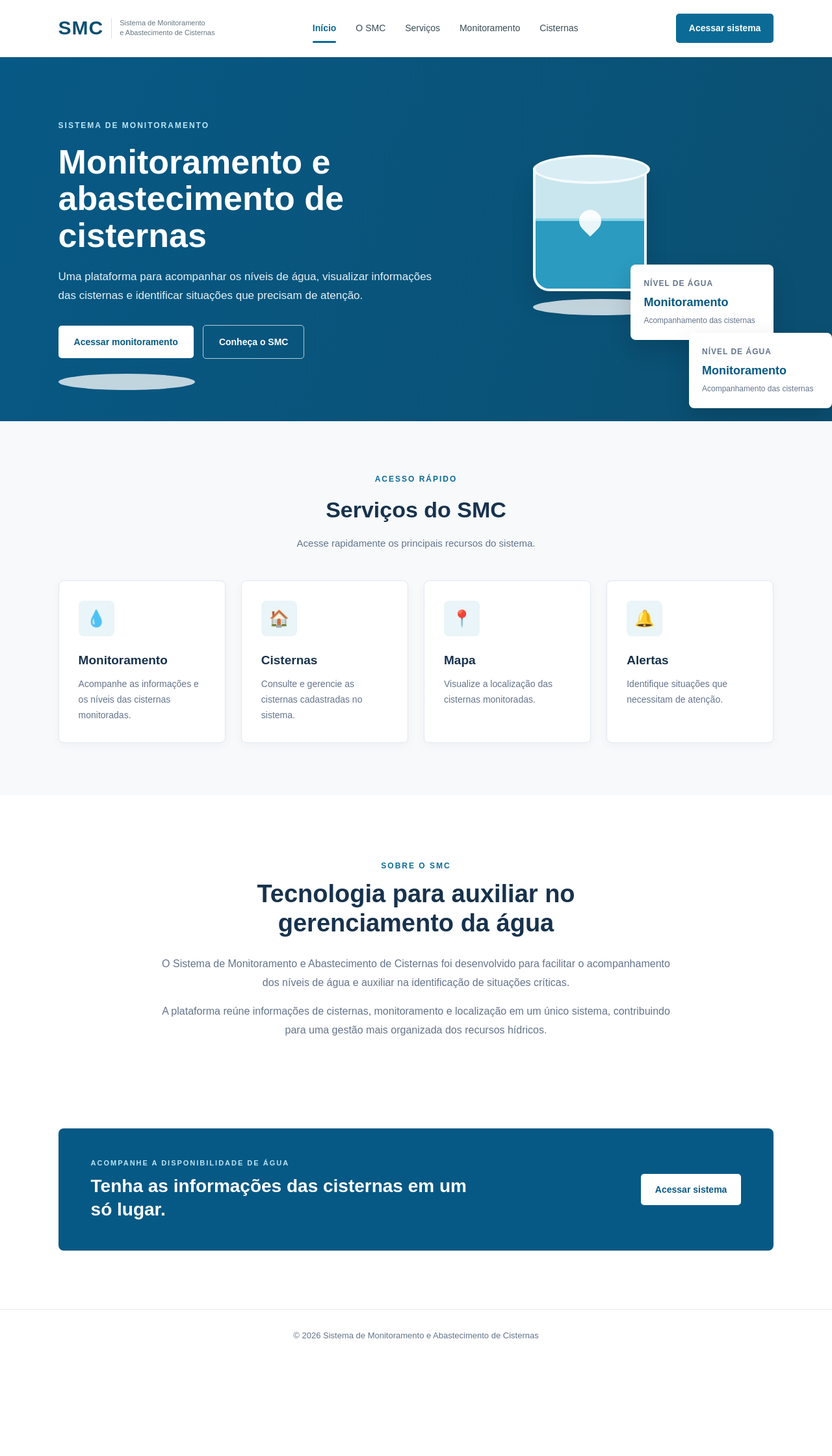
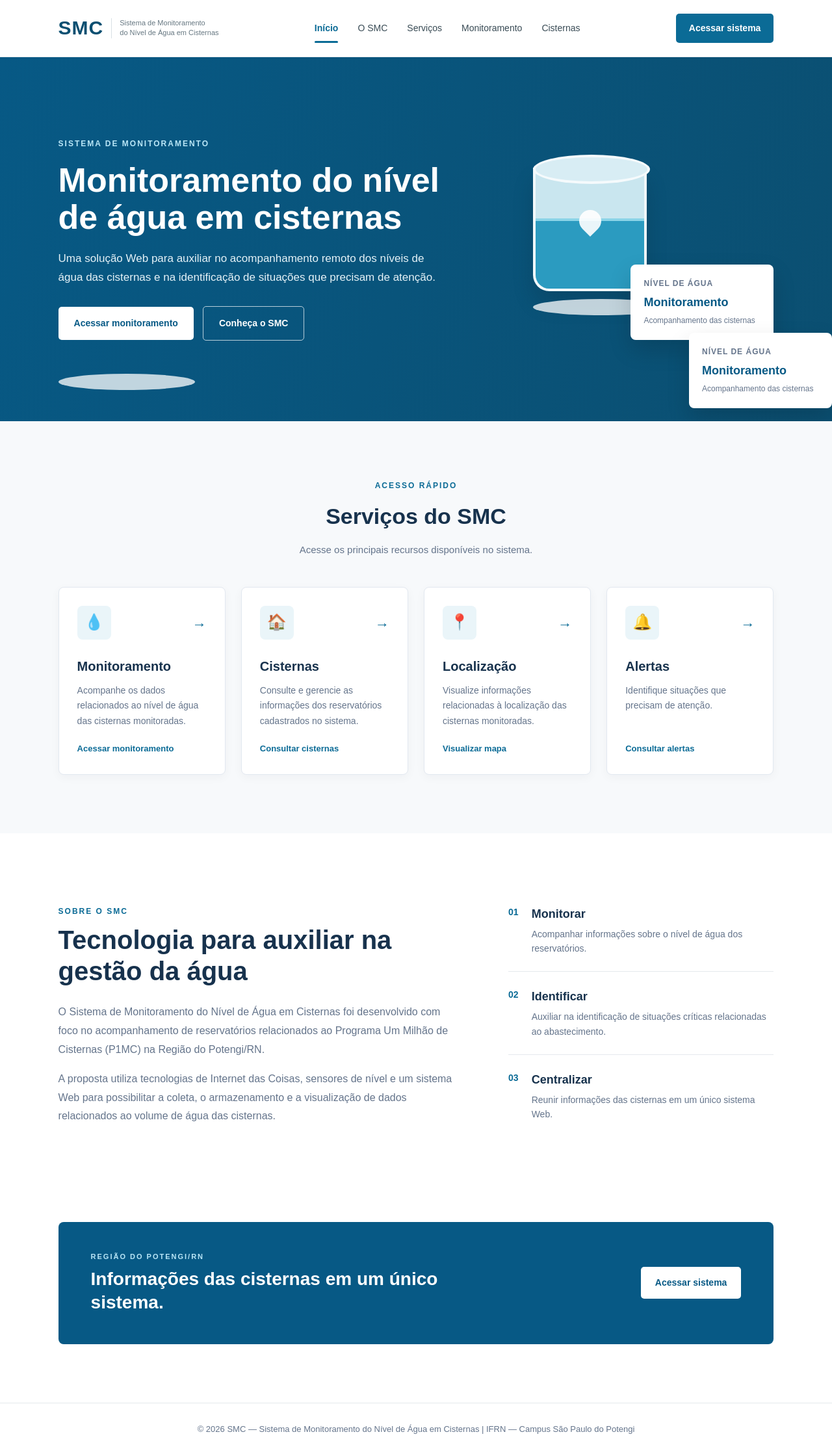
Before and after one commit to limaleticia2-ux/SMC, a Django app: page / in a window 1280 px wide. Shown: the whole page at 65% size. Before the commit the page ends 2059 px from the top, so only its background shows below. Run offline with Django 5.2, Linux system fonts and the light colour scheme.

Commit message:
feat: ajustar apresentação ao projeto do SMC

```diff
--- a/monitoramento/static/monitoramento/css/apresentacao.css
+++ b/monitoramento/static/monitoramento/css/apresentacao.css
@@ -541,6 +541,55 @@ body {
    CARDS DE SERVIÇOS
 ================================================== */
 
+/* ==================================================
+   ACESSO RÁPIDO
+================================================== */
+
+.services {
+    padding: 90px 7%;
+
+    background: #f7f9fb;
+}
+
+.section-title {
+    max-width: 700px;
+
+    margin: 0 auto 45px;
+
+    text-align: center;
+}
+
+.section-title span,
+.section-label {
+    display: inline-block;
+
+    margin-bottom: 10px;
+
+    font-size: 12px;
+    font-weight: 700;
+
+    letter-spacing: 2px;
+
+    color: #0b6b96;
+}
+
+.section-title h2 {
+    margin-bottom: 12px;
+
+    font-size: 34px;
+
+    color: #17324d;
+}
+
+.section-title p {
+    font-size: 15px;
+
+    color: #64748b;
+}
+
+
+/* CARDS */
+
 .service-cards {
     max-width: 1400px;
 
@@ -553,12 +602,14 @@ body {
     gap: 24px;
 }
 
+
 .service-card {
-    min-height: 240px;
+    min-height: 270px;
 
-    padding: 30px;
+    padding: 28px;
 
-    display: block;
+    display: flex;
+    flex-direction: column;
 
     text-decoration: none;
 
@@ -573,19 +624,31 @@ body {
     transition: 0.25s ease;
 }
 
+
 .service-card:hover {
     transform: translateY(-5px);
 
-    border-color: #cbdce5;
+    border-color: #b9d3df;
 
-    box-shadow: 0 10px 25px rgba(15, 23, 42, 0.08);
+    box-shadow: 0 12px 28px rgba(15, 23, 42, 0.09);
 }
 
+
+/* PARTE SUPERIOR */
+
+.service-card-top {
+    display: flex;
+
+    align-items: center;
+    justify-content: space-between;
+
+    margin-bottom: 25px;
+}
+
+
 .service-icon {
-    width: 55px;
-    height: 55px;
-
-    margin-bottom: 22px;
+    width: 52px;
+    height: 52px;
 
     display: flex;
     align-items: center;
@@ -595,18 +658,38 @@ body {
 
     border-radius: 8px;
 
-    font-size: 25px;
+    font-size: 24px;
 }
+
+
+.service-arrow {
+    font-size: 22px;
+
+    color: #0b6b96;
+
+    transition: transform 0.2s ease;
+}
+
+
+.service-card:hover .service-arrow {
+    transform: translateX(5px);
+}
+
+
+/* TEXTO */
 
 .service-card h3 {
     margin-bottom: 10px;
 
-    font-size: 19px;
+    font-size: 20px;
 
     color: #17324d;
 }
 
+
 .service-card p {
+    margin-bottom: 20px;
+
     font-size: 14px;
 
     line-height: 1.7;
@@ -614,6 +697,21 @@ body {
     color: #64748b;
 }
 
+
+/* LINK VISUAL */
+
+.service-link {
+    margin-top: auto;
+
+    font-size: 13px;
+    font-weight: 700;
+
+    color: #0b6b96;
+}
+
+/* ==================================================
+   SOBRE O SMC
+================================================== */
 
 /* ==================================================
    SOBRE O SMC
@@ -625,20 +723,28 @@ body {
     background: #ffffff;
 }
 
-.about-content {
-    max-width: 900px;
+.about-container {
+    max-width: 1200px;
 
     margin: 0 auto;
 
-    text-align: center;
+    display: grid;
+
+    grid-template-columns: 1.2fr 0.8fr;
+
+    gap: 80px;
+
+    align-items: center;
+}
+
+.about-content {
+    max-width: 680px;
 }
 
 .about-content h2 {
-    max-width: 750px;
+    margin-bottom: 25px;
 
-    margin: 0 auto 25px;
-
-    font-size: 38px;
+    font-size: 40px;
 
     line-height: 1.2;
 
@@ -646,9 +752,7 @@ body {
 }
 
 .about-content p {
-    max-width: 800px;
-
-    margin: 0 auto 16px;
+    margin-bottom: 16px;
 
     font-size: 16px;
 
@@ -657,6 +761,60 @@ body {
     color: #64748b;
 }
 
+
+/* DESTAQUES */
+
+.about-highlight {
+    padding: 10px 0;
+}
+
+.highlight-item {
+    display: flex;
+
+    gap: 20px;
+
+    padding: 24px 0;
+
+    border-bottom: 1px solid #e5e9ed;
+}
+
+.highlight-item:first-child {
+    padding-top: 0;
+}
+
+.highlight-item:last-child {
+    border-bottom: none;
+}
+
+.highlight-number {
+    flex-shrink: 0;
+
+    font-size: 14px;
+
+    font-weight: 700;
+
+    color: #0b6b96;
+}
+
+.highlight-item strong {
+    display: block;
+
+    margin-bottom: 5px;
+
+    font-size: 18px;
+
+    color: #17324d;
+}
+
+.highlight-item p {
+    margin: 0;
+
+    font-size: 14px;
+
+    line-height: 1.6;
+
+    color: #64748b;
+}
 
 /* ==================================================
    CHAMADA FINAL
--- a/monitoramento/templates/monitoramento/apresentacao.html
+++ b/monitoramento/templates/monitoramento/apresentacao.html
@@ -11,8 +11,7 @@
 
     <meta name="viewport" content="width=device-width, initial-scale=1.0">
 
-    <title>SMC | Sistema de Monitoramento e Abastecimento de Cisternas</title>
-
+    <title>SMC | Sistema de Monitoramento do Nível de Água em Cisternas</title>
     <link rel="stylesheet" href="{% static 'monitoramento/css/apresentacao.css' %}">
 
 </head>
@@ -30,7 +29,7 @@
 
                 <span class="logo-description">
                     Sistema de Monitoramento<br>
-                    e Abastecimento de Cisternas
+                    do Nível de Água em Cisternas
                 </span>
             </a>
 
@@ -81,13 +80,12 @@
                 </span>
 
                 <h1>
-                    Monitoramento e abastecimento
-                    de cisternas
+                    Monitoramento do nível de água em cisternas
                 </h1>
 
                 <p>
-                    Uma plataforma para acompanhar os níveis de água,
-                    visualizar informações das cisternas e identificar
+                    Uma solução Web para auxiliar no acompanhamento remoto
+                    dos níveis de água das cisternas e na identificação de
                     situações que precisam de atenção.
                 </p>
 
@@ -164,6 +162,7 @@
 
 
         <!-- ACESSO RÁPIDO -->
+
 <section class="services" id="servicos">
 
     <div class="section-title">
@@ -175,7 +174,7 @@
         </h2>
 
         <p>
-                    Acesse rapidamente os principais recursos do sistema.
+            Acesse os principais recursos disponíveis no sistema.
         </p>
 
     </div>
@@ -185,72 +184,92 @@
 
         <a href="/monitoramento/" class="service-card">
 
-                    <span class="service-icon">
-                        💧
-                    </span>
+            <div class="service-card-top">
+                <span class="service-icon">💧</span>
+                <span class="service-arrow">→</span>
+            </div>
 
            <h3>
                 Monitoramento
             </h3>
 
             <p>
-                        Acompanhe as informações e os níveis
+                Acompanhe os dados relacionados ao nível de água
                 das cisternas monitoradas.
             </p>
+
+            <span class="service-link">
+                Acessar monitoramento
+            </span>
 
         </a>
 
 
         <a href="/cisternas/" class="service-card">
 
-                    <span class="service-icon">
-                        🏠
-                    </span>
+            <div class="service-card-top">
+                <span class="service-icon">🏠</span>
+                <span class="service-arrow">→</span>
+            </div>
 
             <h3>
                 Cisternas
             </h3>
 
             <p>
-                        Consulte e gerencie as cisternas
-                        cadastradas no sistema.
+                Consulte e gerencie as informações dos reservatórios
+                cadastrados no sistema.
             </p>
+
+            <span class="service-link">
+                Consultar cisternas
+            </span>
 
         </a>
 
 
         <a href="#" class="service-card">
 
-                    <span class="service-icon">
-                        📍
-                    </span>
+            <div class="service-card-top">
+                <span class="service-icon">📍</span>
+                <span class="service-arrow">→</span>
+            </div>
 
             <h3>
-                        Mapa
+                Localização
             </h3>
 
             <p>
-                        Visualize a localização das cisternas
-                        monitoradas.
+                Visualize informações relacionadas à localização
+                das cisternas monitoradas.
             </p>
+
+            <span class="service-link">
+                Visualizar mapa
+            </span>
 
         </a>
 
 
         <a href="#" class="service-card">
 
-                    <span class="service-icon">
-                        🔔
-                    </span>
+            <div class="service-card-top">
+                <span class="service-icon">🔔</span>
+                <span class="service-arrow">→</span>
+            </div>
 
             <h3>
                 Alertas
             </h3>
 
             <p>
-                        Identifique situações que necessitam
+                Identifique situações que precisam
                 de atenção.
             </p>
+
+            <span class="service-link">
+                Consultar alertas
+            </span>
 
         </a>
 
@@ -259,8 +278,12 @@
 </section>
 
 
+
         <!-- SOBRE -->
+        <!-- SOBRE O SMC -->
 <section class="about" id="sobre">
+
+    <div class="about-container">
 
         <div class="about-content">
 
@@ -270,22 +293,94 @@
 
             <h2>
                 Tecnologia para auxiliar
-                    no gerenciamento da água
+                na gestão da água
             </h2>
 
             <p>
-                    O Sistema de Monitoramento e Abastecimento de
-                    Cisternas foi desenvolvido para facilitar o
-                    acompanhamento dos níveis de água e auxiliar
-                    na identificação de situações críticas.
+                O Sistema de Monitoramento do Nível de Água em
+                Cisternas foi desenvolvido com foco no acompanhamento
+                de reservatórios relacionados ao Programa Um Milhão
+                de Cisternas (P1MC) na Região do Potengi/RN.
             </p>
 
             <p>
-                    A plataforma reúne informações de cisternas,
-                    monitoramento e localização em um único sistema,
-                    contribuindo para uma gestão mais organizada
-                    dos recursos hídricos.
+                A proposta utiliza tecnologias de Internet das Coisas,
+                sensores de nível e um sistema Web para possibilitar
+                a coleta, o armazenamento e a visualização de dados
+                relacionados ao volume de água das cisternas.
             </p>
+
+        </div>
+
+
+        <div class="about-highlight">
+
+            <div class="highlight-item">
+
+                <span class="highlight-number">
+                    01
+                </span>
+
+                <div>
+
+                    <strong>
+                        Monitorar
+                    </strong>
+
+                    <p>
+                        Acompanhar informações sobre o nível de água
+                        dos reservatórios.
+                    </p>
+
+                </div>
+
+            </div>
+
+
+            <div class="highlight-item">
+
+                <span class="highlight-number">
+                    02
+                </span>
+
+                <div>
+
+                    <strong>
+                        Identificar
+                    </strong>
+
+                    <p>
+                        Auxiliar na identificação de situações
+                        críticas relacionadas ao abastecimento.
+                    </p>
+
+                </div>
+
+            </div>
+
+
+            <div class="highlight-item">
+
+                <span class="highlight-number">
+                    03
+                </span>
+
+                <div>
+
+                    <strong>
+                        Centralizar
+                    </strong>
+
+                    <p>
+                        Reunir informações das cisternas em
+                        um único sistema Web.
+                    </p>
+
+                </div>
+
+            </div>
+
+        </div>
 
     </div>
 
@@ -298,12 +393,12 @@
     <div>
 
         <span>
-                    ACOMPANHE A DISPONIBILIDADE DE ÁGUA
+            REGIÃO DO POTENGI/RN
         </span>
 
         <h2>
-                    Tenha as informações das cisternas
-                    em um só lugar.
+            Informações das cisternas
+            em um único sistema.
         </h2>
 
     </div>
@@ -321,7 +416,8 @@
     <footer class="footer">
 
         <p>
-            © 2026 Sistema de Monitoramento e Abastecimento de Cisternas
+            © 2026 SMC — Sistema de Monitoramento do Nível de Água em Cisternas
+    |       IFRN — Campus São Paulo do Potengi
         </p>
 
     </footer>
```
Lines whose indentation alone changed are shown as unchanged.
